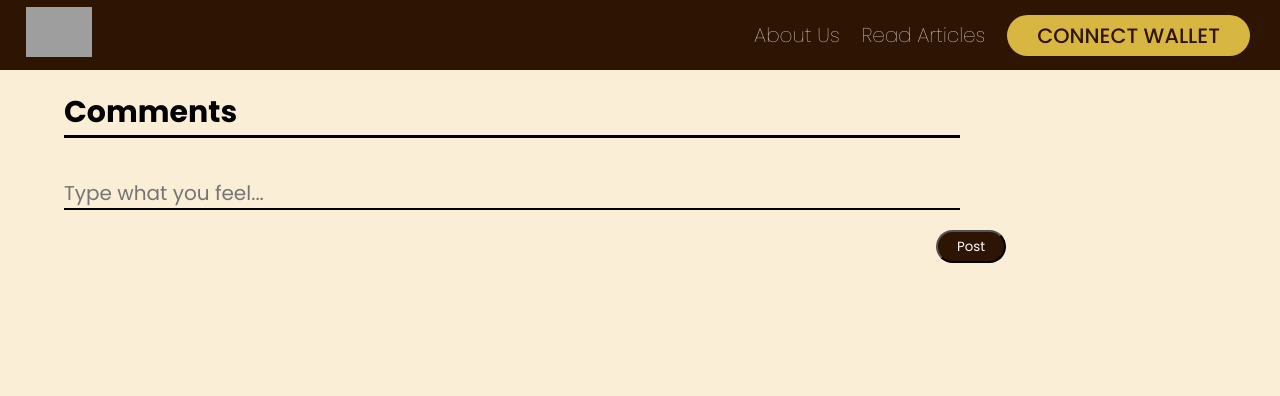
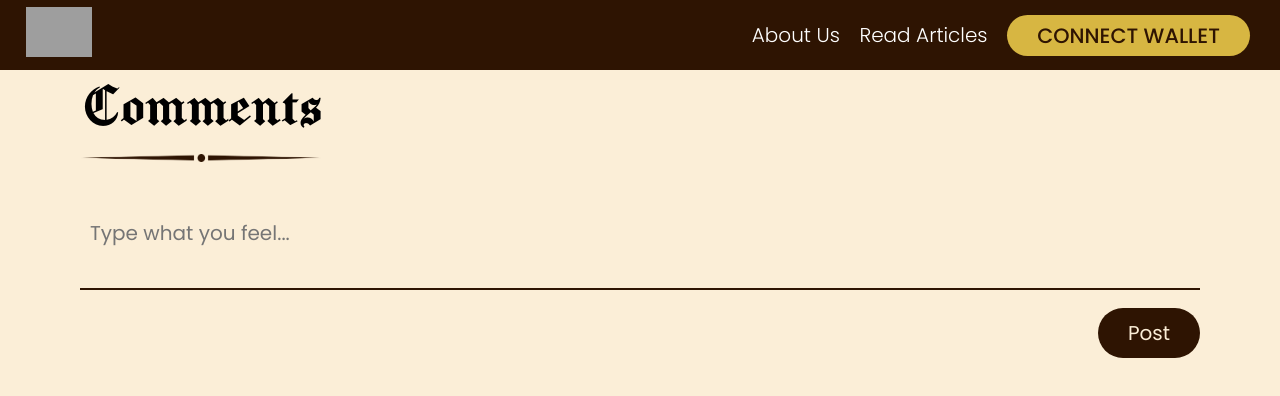
Before and after one commit to PrabalGupt/opinionect-VSIT05, a React (Create React App) app in the folder client/: page /Article/1 in a window 1280 px wide. Shown: the top 396 px of the page. Built offline with nearby package versions, Linux system fonts and the light colour scheme; grey boxes are pictures that could not be loaded.

Commit message:
made single article section

```diff
--- a/client/src/components/Article.js
+++ b/client/src/components/Article.js
@@ -1,10 +1,12 @@
-import React, { useState, useEffect } from 'react';
-import { useLocation } from 'react-router-dom';
+import React, { useState, useEffect } from "react";
+import { useLocation } from "react-router-dom";
 
 const Article = () => {
 	const location = useLocation();
-  const articleContent = location.state ? location.state.articleContent : null;
-  const [comment, setComment] = useState('');
+	const articleContent = location.state
+		? location.state.articleContent
+		: null;
+	const [comment, setComment] = useState("");
 	const [commentsList, setCommentsList] = useState([]);
 
 	const handleInputChange = (event) => {
@@ -18,16 +20,18 @@ const Article = () => {
 	}, [articleContent]);
 	const fetchComments = async () => {
 		try {
-      const response = await fetch(`http://localhost:5000/getComments?hash=${articleContent.hash}`);
+			const response = await fetch(
+				`http://localhost:5000/getComments?hash=${articleContent.hash}`
+			);
 			if (response.ok) {
 				const comments = await response.json();
-        console.log('Comments:', comments);
+				console.log("Comments:", comments);
 				setCommentsList(comments);
 			} else {
-        throw new Error('Failed to fetch comments');
+				throw new Error("Failed to fetch comments");
 			}
 		} catch (error) {
-      console.error('Error fetching comments:', error);
+			console.error("Error fetching comments:", error);
 		}
 	};
 
@@ -39,14 +43,14 @@ const Article = () => {
 
 			// Check if comment is not null
 			if (!comment.trim()) {
-      alert('Please enter a non-empty comment.');
+				alert("Please enter a non-empty comment.");
 				return;
 			}
 
-    const response = await fetch('http://localhost:5000/postComments', {
-      method: 'POST',
+			const response = await fetch("http://localhost:5000/postComments", {
+				method: "POST",
 				headers: {
-        'Content-Type': 'application/json',
+					"Content-Type": "application/json",
 				},
 				body: JSON.stringify({
 					hash: articleContent.hash,
@@ -54,36 +58,55 @@ const Article = () => {
 				}),
 			});
 			if (!response.ok) {
-      throw new Error('Failed to post comment');
+				throw new Error("Failed to post comment");
 			}
-    setComment('');
+			setComment("");
 			// Fetch comments after successfully posting a comment
 			fetchComments();
 		} catch (error) {
-    console.error('Error posting comment:', error);
+			console.error("Error posting comment:", error);
 		}
 	};
 
-
 	return (
-    <div>
+		<div className="single-article">
 			{articleContent && (
-        <div>
-          <h2 className='article-title'>{articleContent.title}</h2>
-          <p className='article-body'>{articleContent.content}</p>
+				<>
+					<div className="single-article-hero">
+						<h2>{articleContent.title}</h2>
 					</div>
+					<p className="single-article-content">
+						{articleContent.content}
+					</p>
+				</>
 			)}
-      <h3 className='comments-heading'>Comments</h3>
-      <form onSubmit={handleSubmit}>
-        <label className='comment-text-input-holder'>
-          <input className='comment-text-input' type="text" value={comment} onChange={handleInputChange} placeholder='Type what you feel...' />
-        </label>
-        <button className='comment-post-button' type="submit" >Post</button>
+			<h3 className="comments-heading chomsky">
+				Comments
+				<br />
+				<img
+					src="/images/heading-decoration-border.png"
+					alt="heading-decoration-border"
+				/>
+			</h3>
+			<form onSubmit={handleSubmit} className="comment-form">
+				<textarea
+					className="comment-text-input"
+					id="comment-text-input-holder"
+					type="text"
+					value={comment}
+					onChange={handleInputChange}
+					placeholder="Type what you feel..."
+				/>
+				<button className="comment-post-button" type="submit">
+					Post
+				</button>
 			</form>
 			<div>
-        <ul className='comments-list-comment-holder'>
+				<ul className="comments-list-comment-holder">
 					{commentsList.map((comment, index) => (
-            <li className='comments-list-comment' key={index}>{comment}</li>
+						<li className="comments-list-comment" key={index}>
+							{comment}
+						</li>
 					))}
 				</ul>
 			</div>
--- a/client/src/index.css
+++ b/client/src/index.css
@@ -16,6 +16,7 @@
 	--primary-color: #2E1402;
 	--secondary-color: #FBEED7;
 	--tertiary-color: #94816c;
+	--quaternary-color: #dac09b;
 }
 
 body {
@@ -54,7 +55,7 @@ code {
 	font-size: 20px;
 	text-decoration: none;
 	color: white;
-	font-weight: 100;
+	font-weight: 300;
 }
 
 .nav-heading {
@@ -156,11 +157,12 @@ code {
 .articles-heading {
 	/* height: inherit; */
 	padding-left: 60px;
-	font-size: 3em;
+	font-size: 5em;
 	color: #2e1402;
 	/* background: linear-gradient(to right, #2E1402, transparent);
     background-color: red; */
 }
+
 
 .short-article-holder {
 	padding: 10px 50px;
@@ -178,20 +180,23 @@ code {
 	text-decoration: none;
 	color: var(--primary-color);
 	font-weight: 500;
-	background-color: var(--tertiary-color);
+	background-color: var(--quaternary-color);
 	display: inline-block;
 	width: 100%;
 	padding: 2rem;
 	height: 100%;
 	position: relative;
+	border-radius: 20px;
+	transition: all 0.3s;
 }
 
 .article-link:hover {
-	background-color: var(--primary-color);
-	color: var(--secondary-color);
+	background-color: #b2966e;
+	transform: translate(-3px, -3px);
 }
 
 .article-link i {
+	border-radius: 20px;
 	font-size: 1em;
 	background: var(--secondary-color);
 	padding: 1em;
@@ -203,59 +208,77 @@ code {
 }
 
 
-
-
-.article-title {
-	color: white;
-	background-color: #2e1402;
-	display: inline-block;
-	/* width: 70vw; */
-	margin: 20px 5vw;
-	padding: 20px;
-	max-width: 70vw;
+.single-article-hero{
+	background-image: url("../public/images/single-article-hero.png");
+	background-size: cover;
+	color: var(--secondary-color);
+	height: 10rem;
+	display: flex;
+	justify-content: start;
+	align-items: center;
+	padding: 0 5rem;
 }
 
-.article-body {
-	color: white;
-	background-color: #2e1402;
-	display: inline-block;
-	width: 70vw;
-	margin: 20px 5vw;
-	padding: 20px;
-	/* opacity: 0.5; */
+.single-article-hero h2{
+	font-size: 2em;
+	width: 60%;
+}
+
+.single-article-content{
+	font-size: 1.25em;
+	color: var(--primary-color);
+	font-weight: 600;
+	padding: 2rem 5rem;
 }
 
 .comments-heading {
-	margin: 20px 5vw;
 	width: 70vw;
-	border-bottom: 3px solid black;
-	padding-right: 40px;
-	font-size: 30px;
+	font-size: 4em;
+	white-space: nowrap;
+	width: min-content;
+	padding: 0 5rem;
 }
 
-.comment-text-input-holder {
-	display: block;
+.comments-heading  > img{
+	width: 100%;
+	transform: translateY(-0.5em);
 }
 
-.comment-text-input {
-	/* outline: 0; */
-	border: 0;
-	background: transparent;
-	font-size: 20px;
-	margin: 20px 5vw;
-	width: 70vw;
-	padding-right: 40px;
-	border-bottom: 2px solid black;
+.comment-form{
+	padding: 0 5rem;
+	position: relative;
+	display: flex;
+	flex-direction: column;
+	justify-content: end;
+	align-items: end;
 }
 
-.comment-post-button {
-	background-color: #2e1402;
-	color: white;
-	margin-left: calc(40px + 70vw);
-	border-radius: 20px;
-	height: 33px;
-	width: 70px;
+.comment-form textarea{
+	width: 100%;
+	height: 5rem;
+	font-size: 1.25em;
+	color: var(--primary-color);
+	padding: 0.5em;
+	resize: none;
+	background-color: transparent;
+	border: none;
+	box-shadow: 0 2px 0  var(--primary-color);
+	outline: none;
 }
+
+.comment-form button{
+	/* position: absolute; */
+	right: 5rem;
+	bottom: 0.5rem;
+	font-size: 1.25em;
+	color: var(--secondary-color);
+	background-color: var(--primary-color);
+	border: none;
+	padding: 0.5em 1.5em;
+	margin-top: 1em;
+	border-radius: 1000rem;
+}
+
 
 .comments-list-comment-holder {
 	padding: 0;
```
Also changed, not shown: 1 other file (tests, documents, lock files or other folders). Lines whose indentation alone changed are shown as unchanged.
